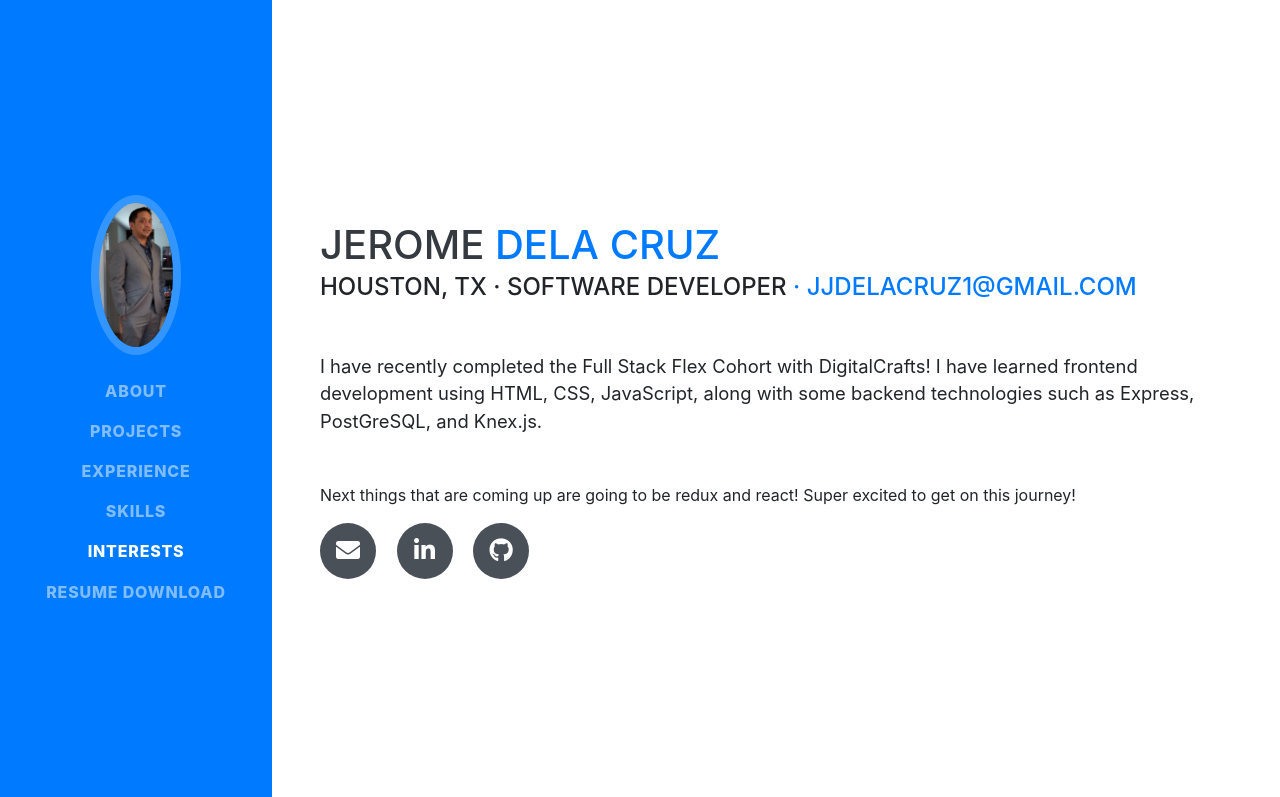
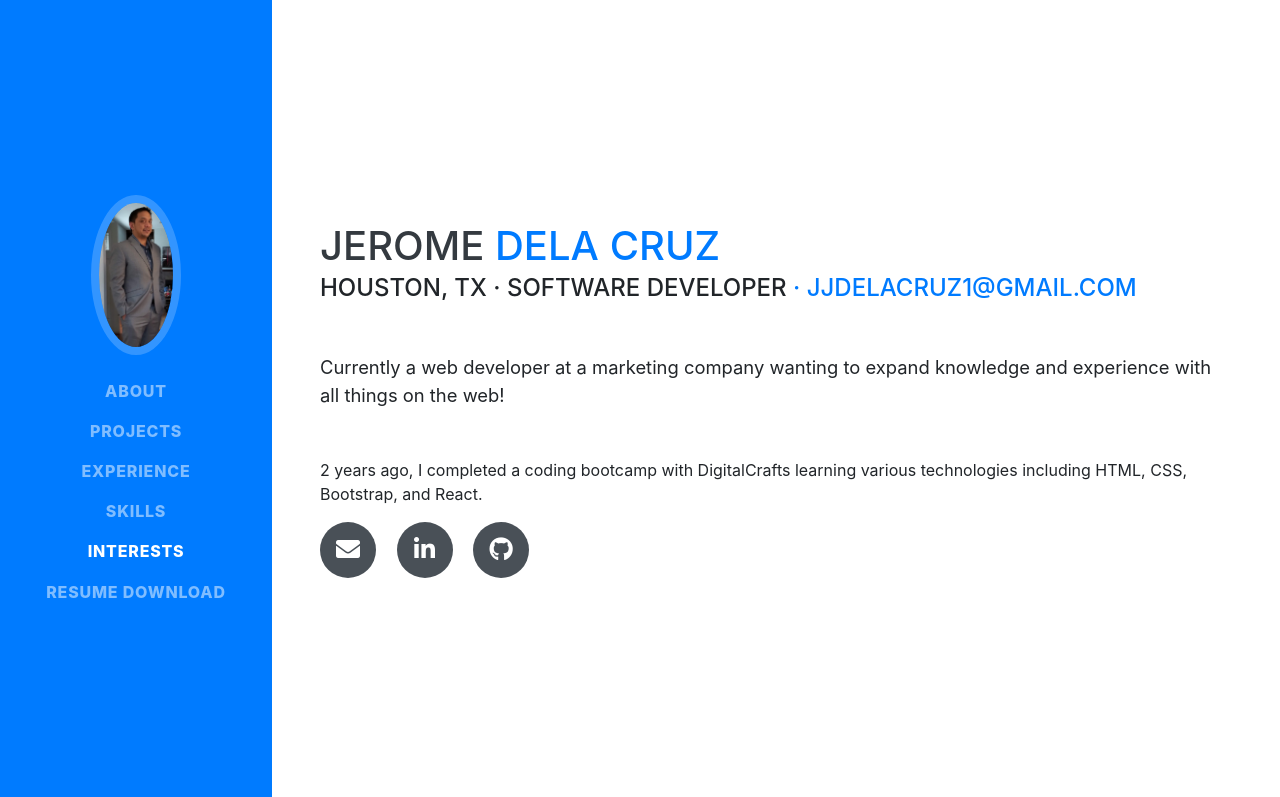
Before and after one commit to jjdelacruz1/portfolio2, a website with bundled scripts: page index.html in a window 1280 px wide. Shown: the top 797 px of the page. Built offline with nearby package versions, Linux system fonts and the light colour scheme; a web font is replaced by a local one.

Commit message:
Update headline on portfolio.

```diff
--- a/index.html
+++ b/index.html
@@ -79,8 +79,8 @@
           <span>Software Developer</span>
           <span><a href="mailto:jjdelacruz1@gmail.com">· jjdelacruz1@gmail.com</a>
         </div>
-        <p class="lead mb-5">I have recently completed the Full Stack Flex Cohort with DigitalCrafts! I have learned frontend development using HTML, CSS, JavaScript, along with some backend technologies such as Express, PostGreSQL, and Knex.js. </p>
-        <p>Next things that are coming up are going to be redux and react! Super excited to get on this journey!</p>
+        <p class="lead mb-5">Currently a web developer at a marketing company wanting to expand knowledge and experience with all things on the web!</p>
+        <p>2 years ago, I completed a coding bootcamp with DigitalCrafts learning various technologies including HTML, CSS, Bootstrap, and React.</p>
         <div class="social-icons">
           <a href="mailto:jjdelacruz1@gmail.com" target="_blank">
               <i class="fas fa-envelope"></i>
```
